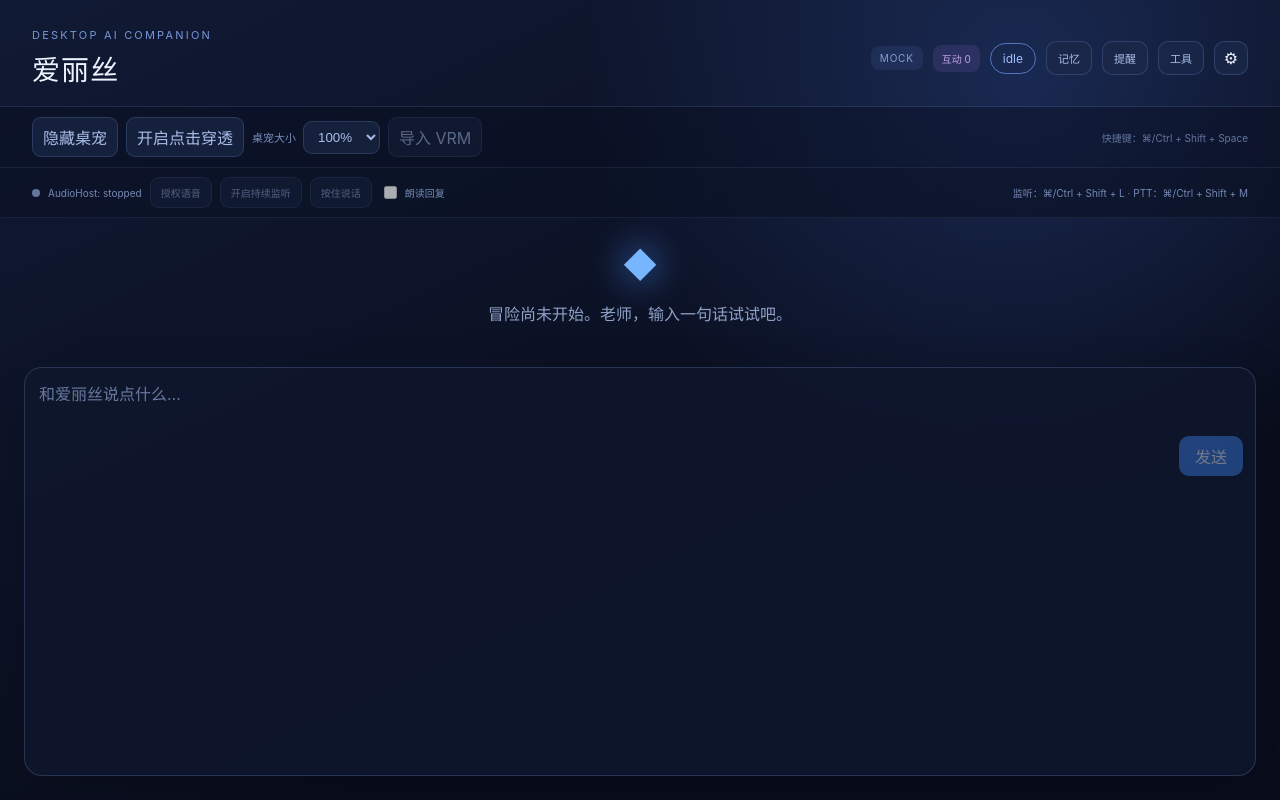
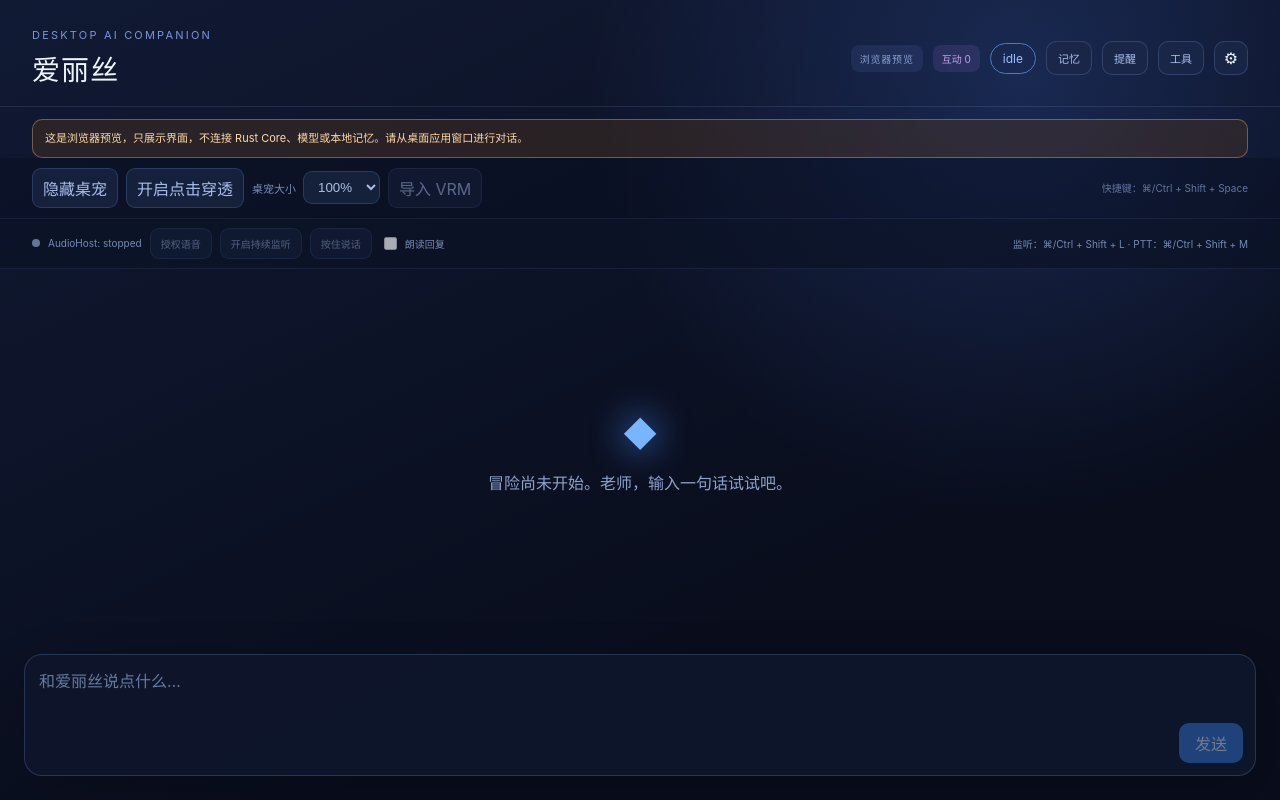
Before and after one commit to mingheyuan/desktop-ai-companion, a React (Vite) app in the folder apps/desktop/: page / in a window 1280 px wide. Built offline with nearby package versions, Linux system fonts and the light colour scheme.

Commit message:
fix: clarify browser preview chat boundary

```diff
--- a/apps/desktop/src/components/ChatPanel.tsx
+++ b/apps/desktop/src/components/ChatPanel.tsx
@@ -36,6 +36,7 @@ export function ChatPanel() {
   const voicePermissionRestricted = snapshot.voice_permissions.microphone === "restricted"
     || snapshot.voice_permissions.speech_recognition === "restricted";
   const voiceSystemSpeechDisabled = snapshot.last_error?.code === "system_speech_disabled";
+  const browserPreview = !isTauri();
 
   useEffect(() => {
     const observation = snapshot.screen_observation;
@@ -152,6 +153,10 @@ export function ChatPanel() {
 
   const submit = async (event: FormEvent) => {
     event.preventDefault();
+    if (browserPreview) {
+      setSubmitError("当前是浏览器预览，请启动桌面窗口后再开始对话。");
+      return;
+    }
     const text = draft.trim();
     if (!text || submitting) return;
     setDraft("");
@@ -277,7 +282,7 @@ export function ChatPanel() {
           <h1>爱丽丝</h1>
         </div>
         <div className="header-actions">
-          <span className="provider-badge">{snapshot.provider.provider === "mock" ? "MOCK" : snapshot.provider.model}</span>
+          <span className="provider-badge">{browserPreview ? "浏览器预览" : snapshot.provider.provider === "mock" ? "MOCK" : snapshot.provider.model}</span>
           <span
             className="relationship-badge"
             title={`已完成 ${snapshot.relationship.interaction_count} 次互动，熟悉度 ${Math.round(snapshot.relationship.familiarity * 100)}%`}
@@ -291,6 +296,12 @@ export function ChatPanel() {
           <button className="icon-button" type="button" onClick={() => setSettingsOpen(true)} aria-label="打开设置">⚙</button>
         </div>
       </header>
+
+      {browserPreview && (
+        <div className="preview-banner" role="status">
+          这是浏览器预览，只展示界面，不连接 Rust Core、模型或本地记忆。请从桌面应用窗口进行对话。
+        </div>
+      )}
 
       <nav className="pet-controls" aria-label="桌宠窗口控制">
         <button type="button" disabled={petUpdating} onClick={() => patchPet({ visible: !snapshot.pet.visible })}>
@@ -541,12 +552,13 @@ export function ChatPanel() {
           }}
           placeholder="和爱丽丝说点什么…"
           rows={2}
+          disabled={browserPreview}
         />
         <div className="composer-actions">
           {snapshot.active_turn_id && snapshot.turn_state !== "completed" && (
             <button type="button" className="secondary" onClick={() => cancelTurn(snapshot.active_turn_id!)}>停止</button>
           )}
-          <button type="submit" disabled={!draft.trim() || submitting}>发送</button>
+          <button type="submit" disabled={browserPreview || !draft.trim() || submitting}>发送</button>
         </div>
       </form>
       {settingsOpen && (
--- a/apps/desktop/src/styles.css
+++ b/apps/desktop/src/styles.css
@@ -31,6 +31,8 @@ button { color: inherit; }
   padding: 28px 32px 18px;
   border-bottom: 1px solid rgba(153, 187, 255, .13);
 }
+
+.preview-banner { margin: 12px 32px 0; padding: 10px 12px; border: 1px solid rgba(255, 199, 131, .35); border-radius: 10px; color: #ffd9a6; background: rgba(93, 59, 27, .35); font-size: 11px; line-height: 1.5; }
 
 .eyebrow { margin: 0 0 6px; color: #7896d9; font-size: 11px; letter-spacing: .2em; }
 h1 { margin: 0; font-size: 28px; letter-spacing: .04em; }
```
